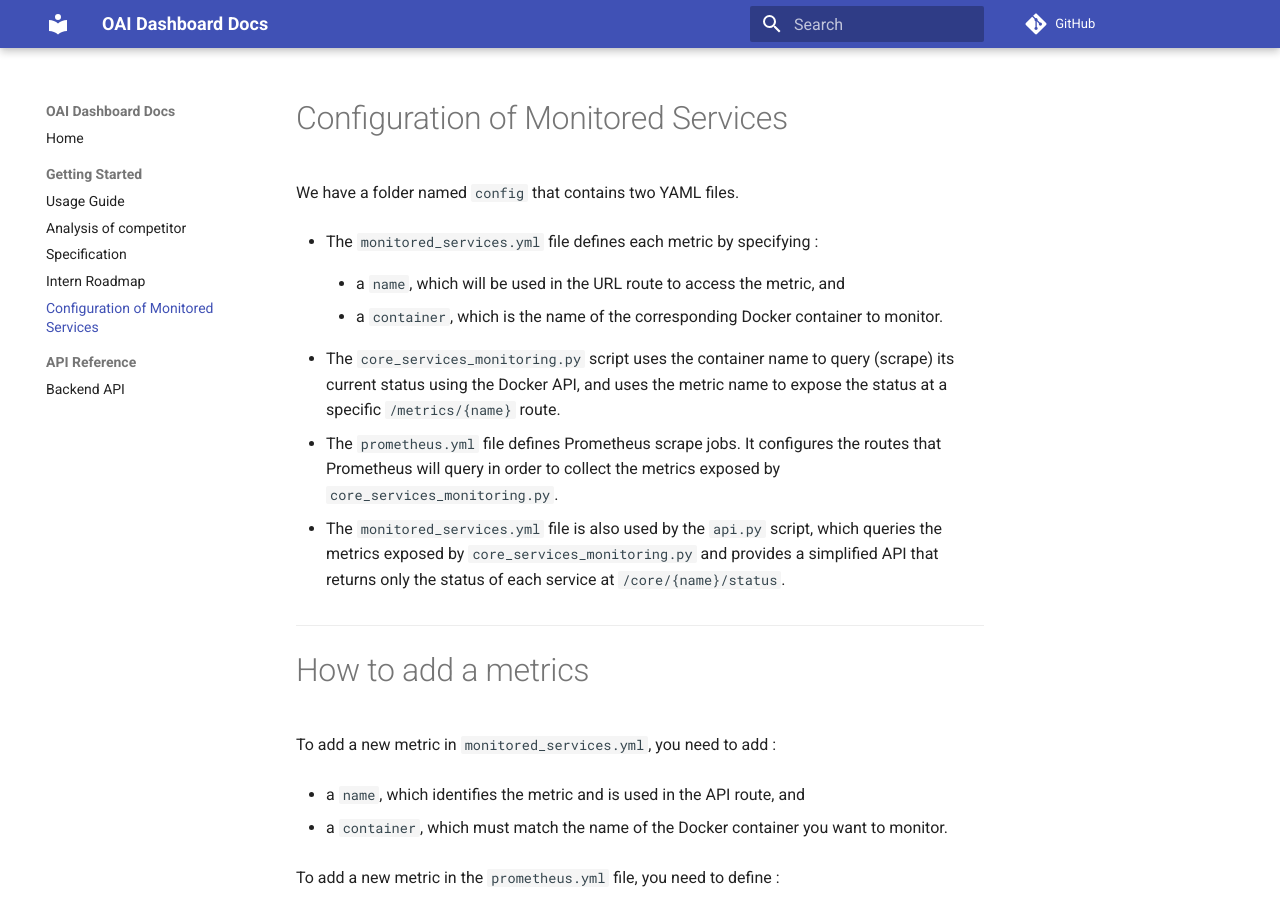
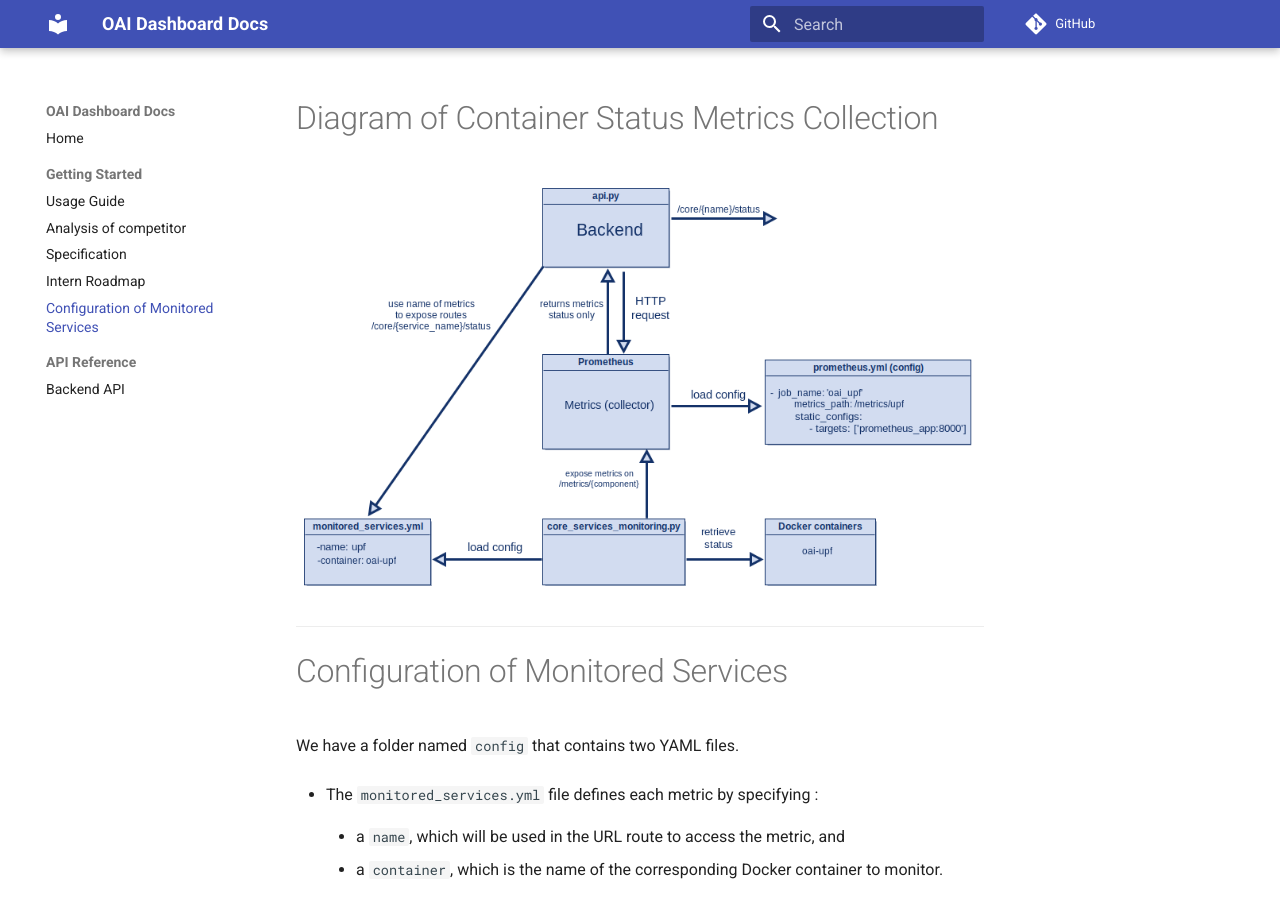
Before and after one commit to LRT-LIGM/OpenAirInterface-Dashboard, an MkDocs documentation site: the page built from docs/configuration.md, in a window 1280 px wide and 900 px high. Built offline with MkDocs 1.6.1 and Material for MkDocs 9.7.7, drawn with Linux system fonts in a browser that asks for light colours; comment, search, counter and statistics services are not loaded.

Commit message:
add a diagram to explain the status metrics collection

```diff
--- a/docs/configuration.md
+++ b/docs/configuration.md
@@ -1,3 +1,9 @@
+# Diagram of Container Status Metrics Collection
+
+![Global overview](img/diagram_api.png)
+
+---
+
 # Configuration of Monitored Services
 
 We have a folder named `config` that contains two YAML files.
```
Also changed, not shown: docs/img/diagram_api.png (added).
